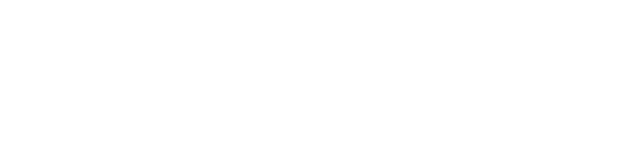
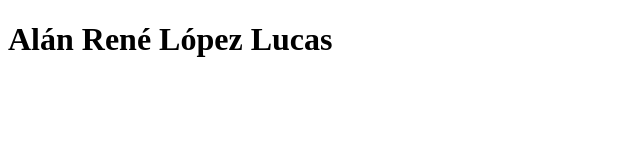
Before and after one commit to alopez-2018459/Projects, a plain HTML site: page index.html in a window 1280 px wide. Shown: the whole page, without its empty margins (0-640 px from the left). Drawn offline with Linux system fonts and the light colour scheme.

Commit message:
Se agregó el nombre en h1

```diff
--- a/index.html
+++ b/index.html
@@ -7,6 +7,6 @@
     <title>Primer Programa en GIT</title>
 </head>
 <body>
-
+    <h1>Alán René López Lucas</h1>
 </body>
 </html>
```
